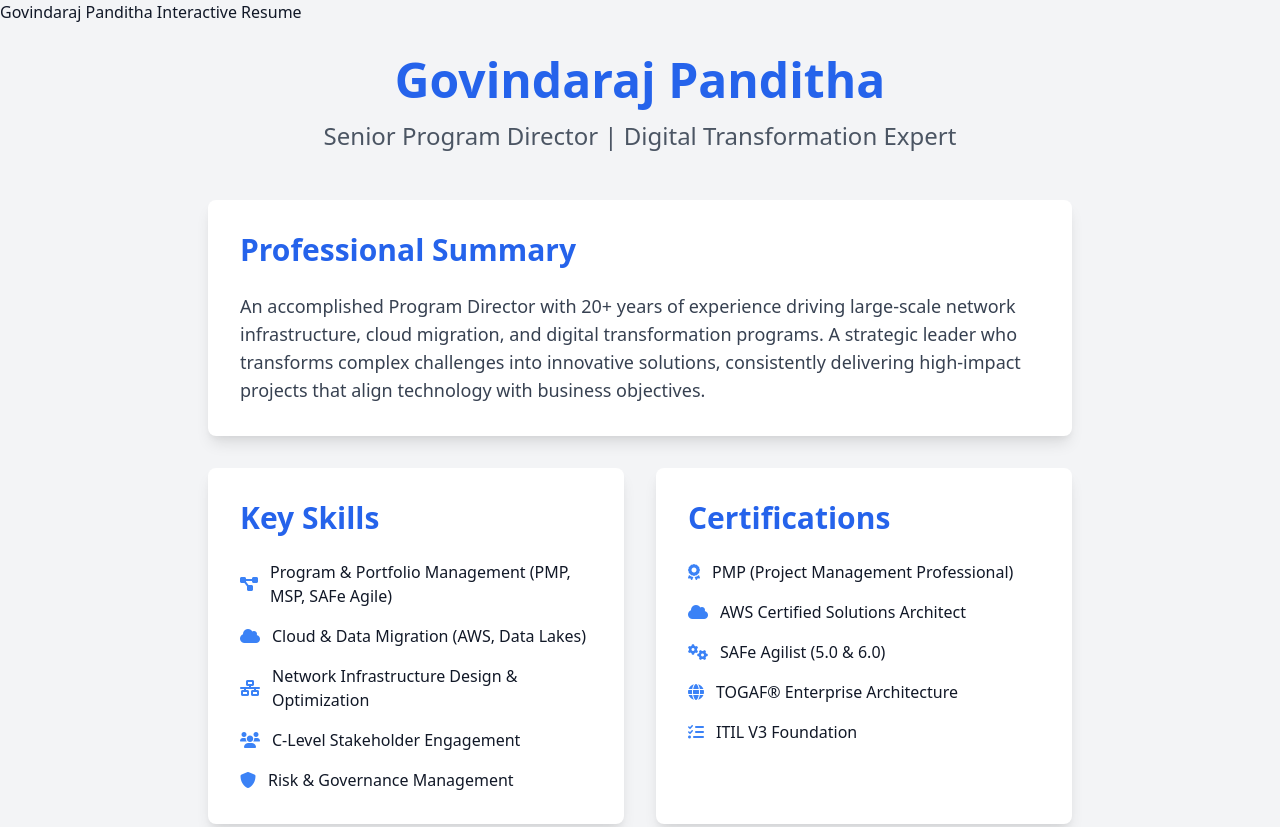
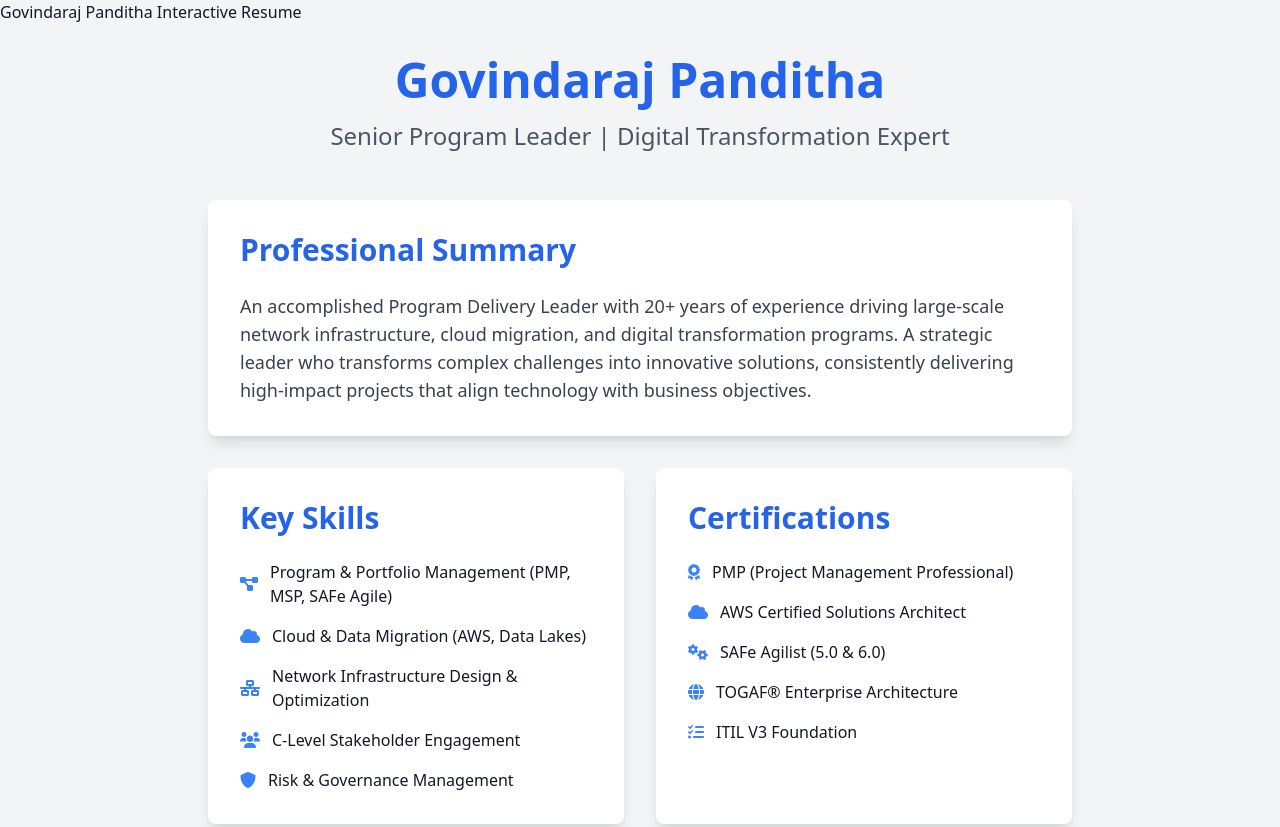
Before and after one commit to pgraj/My-Details, a plain HTML site: page index.html in a window 1280 px wide. Shown: the top 827 px of the page. Drawn offline with nearby package versions, Linux system fonts and the light colour scheme.

Commit message:
Update index.html

```diff
--- a/index.html
+++ b/index.html
@@ -39,13 +39,13 @@ Govindaraj Panditha Interactive Resume
     <div class="container mx-auto px-4 py-8 max-w-4xl">
         <header class="text-center mb-12">
             <h1 class="text-5xl font-bold text-blue-600 mb-4">Govindaraj Panditha</h1>
-            <p class="text-2xl text-gray-600">Senior Program Director | Digital Transformation Expert</p>
+            <p class="text-2xl text-gray-600">Senior Program Leader | Digital Transformation Expert</p>
         </header>
 
         <section class="bg-white shadow-lg rounded-lg p-8 mb-8">
             <h2 class="text-3xl font-semibold text-blue-600 mb-6">Professional Summary</h2>
             <p class="text-lg text-gray-700">
-                An accomplished Program Director with 20+ years of experience driving large-scale network infrastructure, cloud migration, and digital transformation programs. A strategic leader who transforms complex challenges into innovative solutions, consistently delivering high-impact projects that align technology with business objectives.
+                An accomplished Program Delivery Leader with 20+ years of experience driving large-scale network infrastructure, cloud migration, and digital transformation programs. A strategic leader who transforms complex challenges into innovative solutions, consistently delivering high-impact projects that align technology with business objectives.
             </p>
         </section>
 
```
